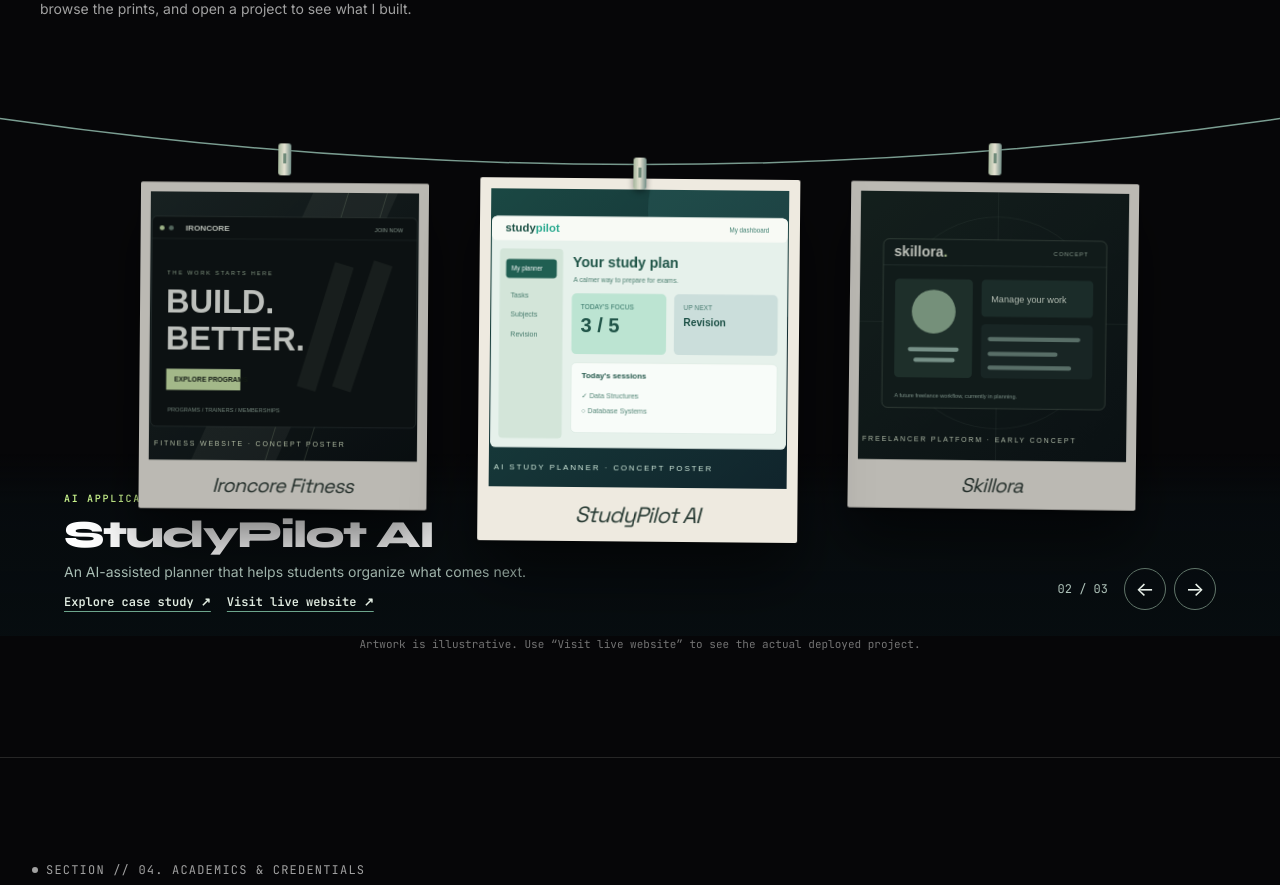
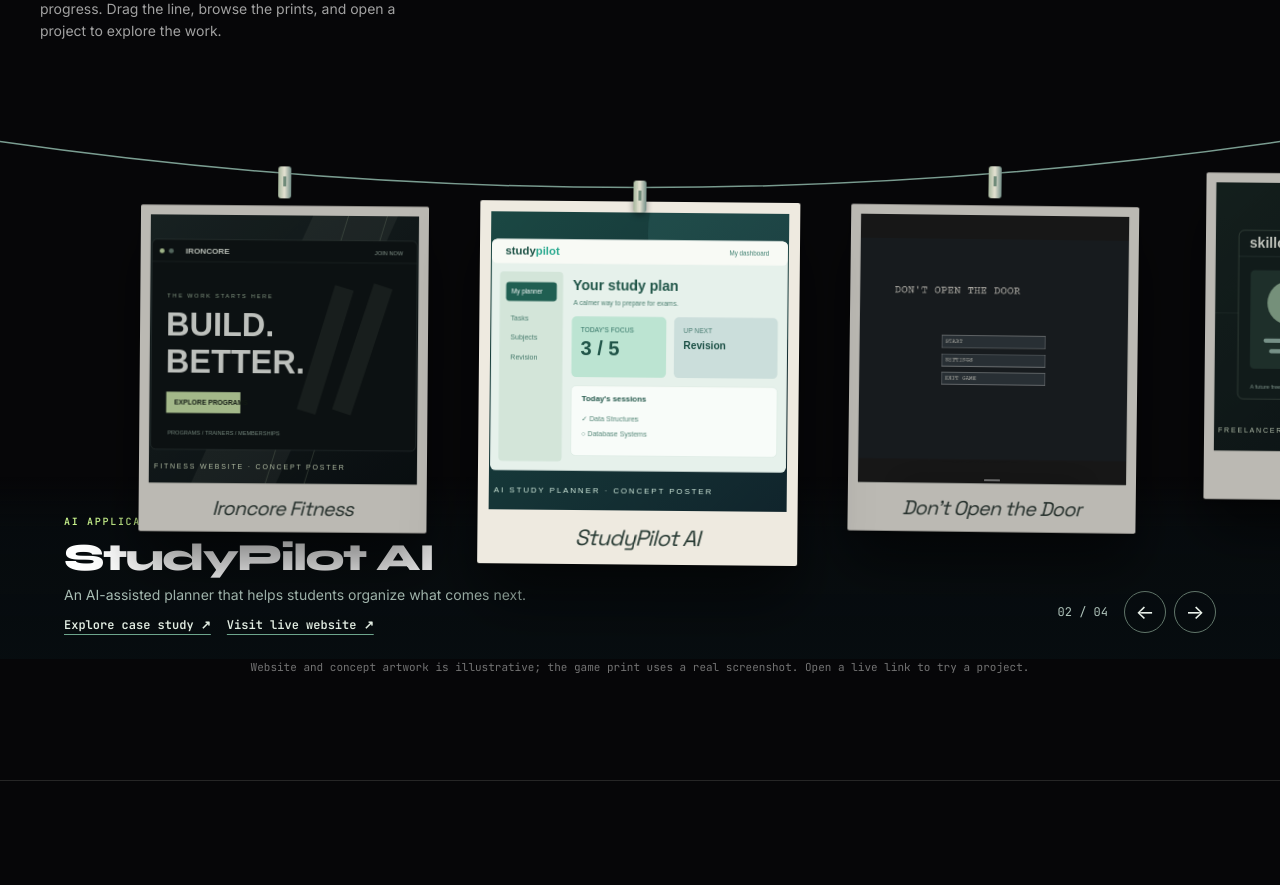
Before and after one commit to Absocodder001/Portfolio-website, a React (Vite) app: page / in a window 1280 px wide. Shown: the part 9400-10285 px from the top of the page. Built offline with nearby package versions, Linux system fonts and the light colour scheme.

Commit message:
Publish final portfolio including Don't Open the Door game
* Add authentic Rive game title-screen image for portfolio

* Show original Rive game as fourth portfolio project with playable link and screenshot

* Show accurate project status in details dialog

```diff
--- a/src/components/ProjectModal.jsx
+++ b/src/components/ProjectModal.jsx
@@ -137,7 +137,7 @@ export default function ProjectModal({ project, onClose }) {
 
         {/* Modal Footer */}
         <div className="px-6 py-3 bg-[#101014] border-t border-neutral-800 flex items-center justify-between font-mono text-xs text-neutral-400">
-          <span>STATUS: DEPLOYED & TESTED</span>
+          <span>{project.id === 'dont-open-the-door' ? 'STATUS: PLAYABLE DEMO' : project.liveUrl ? 'STATUS: LIVE PROJECT' : 'STATUS: CONCEPT'}</span>
           <button
             onClick={onClose}
             className="text-white hover:underline"
--- a/src/components/Projects.jsx
+++ b/src/components/Projects.jsx
@@ -1,5 +1,5 @@
 import React, { useState } from 'react';
-import { Flame, Brain, Users } from 'lucide-react';
+import { Flame, Brain, Users, Gamepad2 } from 'lucide-react';
 import PolaroidLineCarousel from './ui/polaroid-line-carousel';
 import ProjectModal from './ProjectModal';
 
@@ -48,8 +48,28 @@ export default function Projects() {
       githubUrl: null,
     },
     {
+      id: 'dont-open-the-door',
+      codeId: 'PROJ-03 // DONT OPEN THE DOOR',
+      title: "Don't Open the Door",
+      subtitle: 'Personal Browser Game and Rive Experiment',
+      category: 'INTERACTIVE GAME / RIVE',
+      tagline: 'A small, original game you can actually play online',
+      description: 'Made and published a personal browser game using Rive. The playable experience opens with a minimalist, dark, retro-style game menu.',
+      fullDescription: "Don't Open the Door is a small interactive game I created and shared on Rive. Its browser-based experience and retro-styled interface are a personal experiment in interactive design, not a commercial game release.",
+      highlights: [
+        'Created and shared a playable personal game.',
+        'Designed a retro-inspired title screen with Start, Settings, and Exit Game.',
+        'Published the interactive experience on Rive so visitors can play it in their browser.',
+        'Experimented with interactive animation and game-interface design.'
+      ],
+      techStack: ['Rive', 'Interactive Animation', 'Browser Game'],
+      icon: Gamepad2,
+      liveUrl: 'https://dont-open-the-door-6af1rp.rive.to/',
+      githubUrl: null,
+    },
+    {
       id: 'skillora',
-      codeId: 'PROJ-03 // SKILLORA',
+      codeId: 'PROJ-04 // SKILLORA',
       title: 'Skillora',
       subtitle: 'Freelancer & Client Marketplace Concept Platform',
       category: 'MARKETPLACE UI / CLIENT PORTAL',
@@ -72,6 +92,7 @@ export default function Projects() {
   const slides = [
     { title: 'Ironcore Fitness', caption: 'A bold multi-page experience for a fictional gym brand.', label: 'WEB DESIGN & DEVELOPMENT', image: '/projects/ironcore.svg', alt: 'Illustrative Ironcore Fitness interface artwork', liveUrl: projects[0].liveUrl },
     { title: 'StudyPilot AI', caption: 'An AI-assisted planner that helps students organize what comes next.', label: 'AI APPLICATION', image: '/projects/studypilot.svg', alt: 'Illustrative StudyPilot AI interface artwork', liveUrl: projects[1].liveUrl },
+    { title: "Don't Open the Door", caption: 'A small original Rive game with a retro-style start screen. Play it online.', label: 'PERSONAL GAME / RIVE', image: '/projects/dont-open-the-door.png', alt: "Real screenshot of Don't Open the Door game title screen", liveUrl: projects[2].liveUrl },
     { title: 'Skillora', caption: 'A freelancer-manager and marketplace idea in early planning.', label: 'EXPLORING / CONCEPT', image: '/projects/skillora.svg', alt: 'Skillora concept artwork' },
   ];
   return (
@@ -81,10 +102,10 @@ export default function Projects() {
           <span className="ay-eyebrow">03 / SELECTED WORK</span>
           <h2 className="ay-section-title mt-4">Proof, not promises<span className="text-[#c9f48d]">.</span></h2>
         </div>
-        <div className="max-w-sm text-sm text-neutral-400 leading-relaxed">Real demos and a concept in progress. Drag the line, browse the prints, and open a project to see what I built.</div>
+        <div className="max-w-sm text-sm text-neutral-400 leading-relaxed">Web projects, a playable game, and a concept in progress. Drag the line, browse the prints, and open a project to explore the work.</div>
       </div>
       <PolaroidLineCarousel slides={slides} ariaLabel="Abhijeet Yadav featured projects" height="min(77svh,750px)" cardWidth={330} sag={46} swing={0.85} autoplay={5800} onSelect={i => setActiveModalProject(projects[i])} />
-      <p className="relative text-center text-[11px] font-mono text-neutral-500 px-6 pb-6">Artwork is illustrative. Use “Visit live website” to see the actual deployed project.</p>
+      <p className="relative text-center text-[11px] font-mono text-neutral-500 px-6 pb-6">Website and concept artwork is illustrative; the game print uses a real screenshot. Open a live link to try a project.</p>
       <ProjectModal project={activeModalProject} onClose={() => setActiveModalProject(null)} />
     </section>
   );
```
Also changed, not shown: public/projects/dont-open-the-door.png (added).
